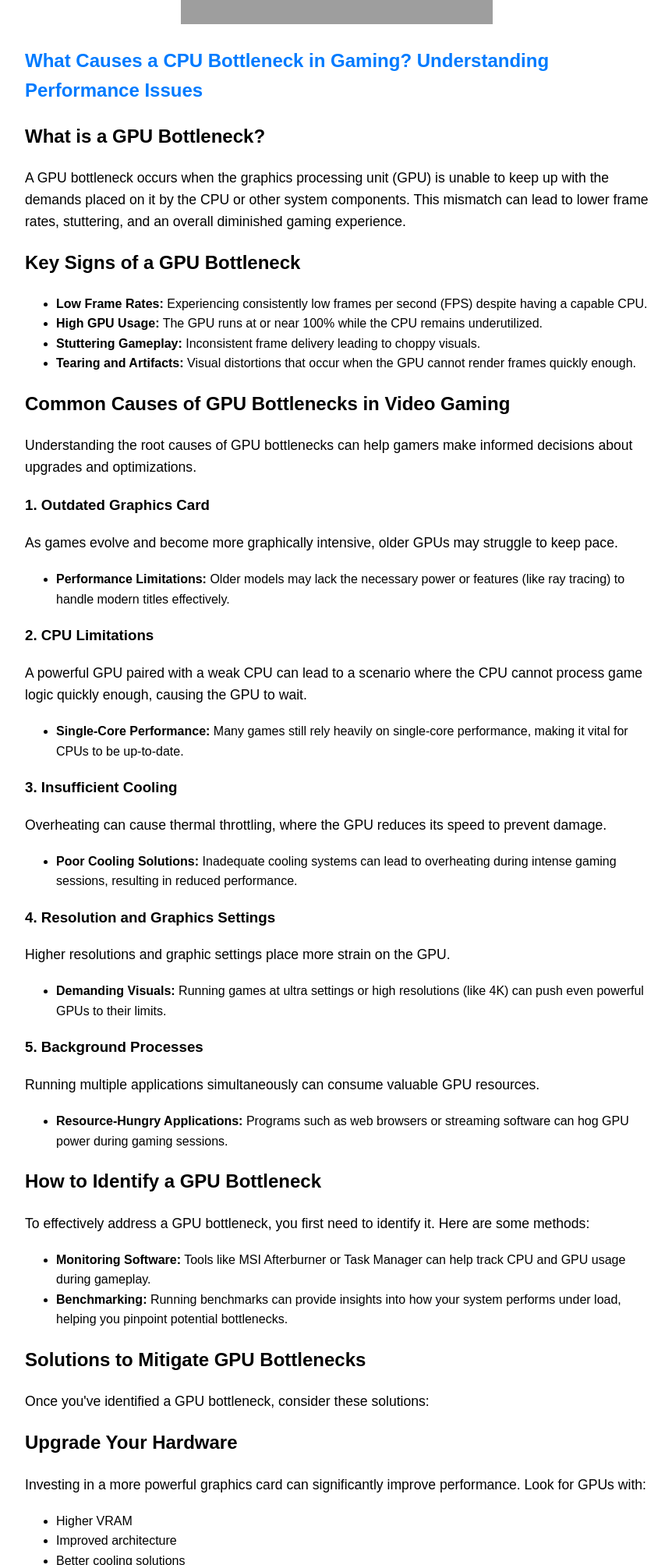
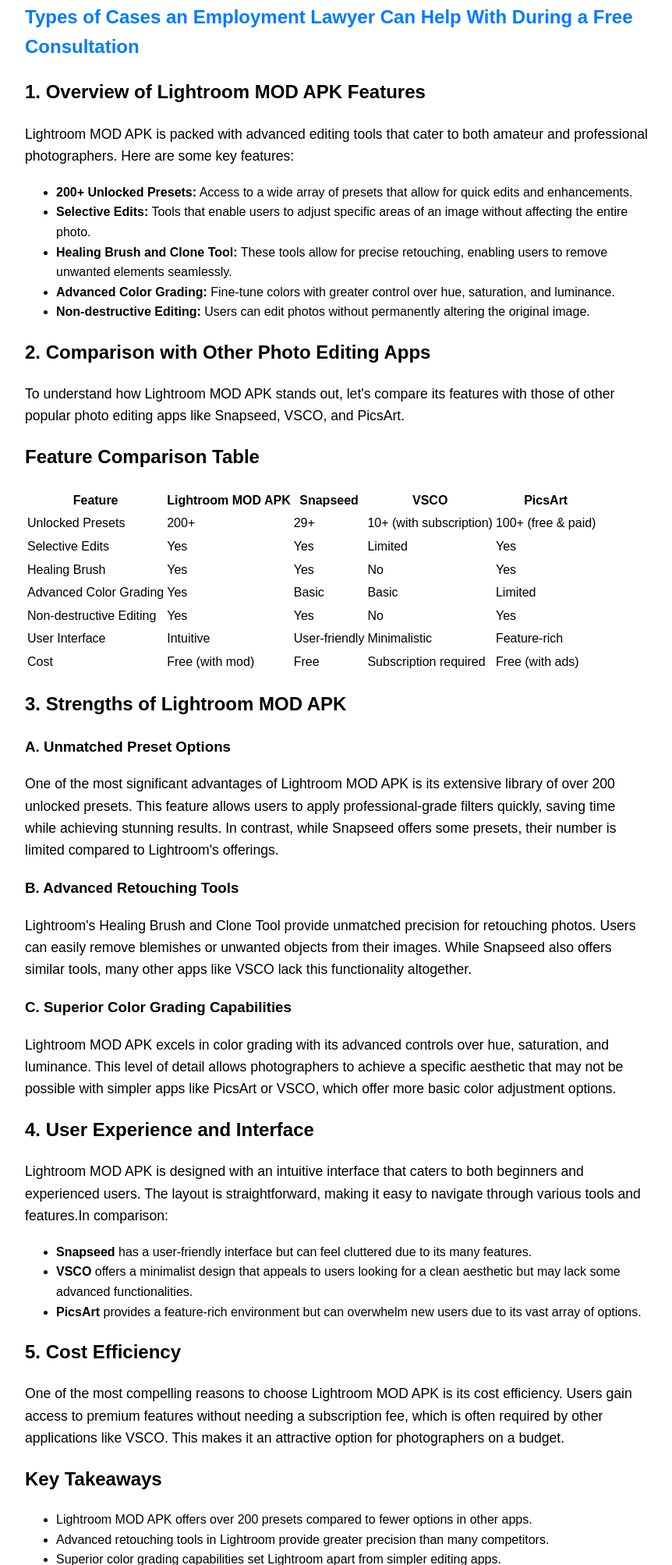
Before and after one commit to itspaulsays/thebottleneckcalculators, a plain HTML site: page index.html in a window 1280 px wide. Shown: the part 793-2800 px from the top of the page at 78% size, without its empty margins (208-1070 px from the left). Drawn offline with Linux system fonts and the light colour scheme; grey boxes are pictures that could not be loaded.

Commit message:
Update index.html

```diff
--- a/index.html
+++ b/index.html
@@ -1,13 +1,17 @@
+
 <!DOCTYPE html>
 <html>
 <head>
-  <meta name="viewport" content="width=device-width, initial-scale=1.0">
- <title>What Causes GPU Bottlenecks in Video Gaming? Complete Guide </title>
+ <meta name="viewport" content="width=device-width, initial-scale=1.0">
 
-  <meta name="description" content=" Explore the causes of GPU bottlenecks in video gaming, how they impact performance, and solutions to optimize your gaming experience">
+ <title> Comprehensive Guide on Advanced Editing Tools</title>
+
+  <meta name="description" content="  Discover how the advanced editing tools in Lightroom MOD APK stack up against other photo editing apps & Explore their features & usability">
 
  <meta name="robots" content="index,follow">
-  <link rel="canonical" href="https://itspaulsays.netlify.app">
+  <link rel="canonical" href="https://lightrapp.pages.dev">
+ <meta name="google-site-verification" content="NerwbrFSFVWkfU4NxDjkw8nvvggf4We3fE3LEbBNPrM" />
+
 
   <style>
     body {
@@ -47,111 +51,124 @@
 <body>
 
   <header>
-    <h1>What Causes GPU Bottlenecks in Video Gaming? A Comprehensive Guide</h1>
+    <h1>How Do the Advanced Editing Tools in Lightroom MOD APK Compare to Those in Other Photo Editing Apps?</h1>
    </header>
   <main>
 
-<p> In the fast-paced world of video gaming, performance is paramount. Gamers invest considerable time and resources to ensure their systems run smoothly, but sometimes they encounter frustrating slowdowns. One of the most common issues is a GPU bottleneck. Understanding what causes a GPU bottleneck is essential for gamers looking to enhance their gameplay experience. This article will explore the various factors that contribute to GPU bottlenecks in video gaming, offering insights and solutions for optimizing performance.</p>
-    <p>For further research on this topic and tools to analyze your setup better, visit <a href="https://thebottleneckcalculators.com/">thebottleneckcalculators</a></p>
+<p>In the realm of photo editing, Adobe Lightroom has carved out a niche for itself as a powerful and versatile tool. The introduction of Lightroom MOD APK has made it even more appealing by unlocking premium features that enhance the user experience without the cost of a subscription. But how do these advanced editing tools compare to those found in other popular photo editing apps? </p>
+  <p>In this article, we will explore and compare the advanced features of <a href="https://lrapp.net/">Lightroom premium apk</a> with those offered by other leading photo editing applications.</p>
 
 <div style="text-align: center;">
- <img src="https://i.postimg.cc/fLdFfYrK/1-2.jpg" alt="laptop.jpg" style="max-width: 100%; height: auto;">
+ <img src="https://i.postimg.cc/hjj3n3Ns/1-3.jpg" alt="lrapp.jpg" style="max-width: 100%; height: auto;">
 </div>
 
-<h2> <a href="https://itspaulsays.github.io/pcbottleneck/">What Causes a CPU Bottleneck in Gaming? Understanding Performance Issues</a></h2>
+<h2> <a href="https://abougoushlaw.bitbucket.io/"> Types of Cases an Employment Lawyer Can Help With During a Free Consultation</a></h2>
+<h2><strong>1. Overview of Lightroom MOD APK Features</strong></h2>
+<p>Lightroom MOD APK is packed with advanced editing tools that cater to both amateur and professional photographers. Here are some key features:</p>
+<ul>
+  <li><strong>200+ Unlocked Presets:</strong> Access to a wide array of presets that allow for quick edits and enhancements.</li>
+  <li><strong>Selective Edits:</strong> Tools that enable users to adjust specific areas of an image without affecting the entire photo.</li>
+  <li><strong>Healing Brush and Clone Tool:</strong> These tools allow for precise retouching, enabling users to remove unwanted elements seamlessly.</li>
+  <li><strong>Advanced Color Grading:</strong> Fine-tune colors with greater control over hue, saturation, and luminance.</li>
+  <li><strong>Non-destructive Editing:</strong> Users can edit photos without permanently altering the original image.</li>
+</ul>
+<h2><strong>2. Comparison with Other Photo Editing Apps</strong></h2>
+<p>To understand how Lightroom MOD APK stands out, let's compare its features with those of other popular photo editing apps like Snapseed, VSCO, and PicsArt.</p>
+<h2><strong>Feature Comparison Table</strong></h2>
+<table>
+  <tr>
+    <th>Feature</th>
+    <th>Lightroom MOD APK</th>
+    <th>Snapseed</th>
+    <th>VSCO</th>
+    <th>PicsArt</th>
+  </tr>
+  <tbody>
+    <tr>
+      <td>Unlocked Presets</td>
+      <td>200+</td>
+      <td>29+</td>
+      <td>10+ (with subscription)</td>
+      <td>100+ (free & paid)</td>
+    </tr>
+    <tr>
+      <td>Selective Edits</td>
+      <td>Yes</td>
+      <td>Yes</td>
+      <td>Limited</td>
+      <td>Yes</td>
+    </tr>
+    <tr>
+      <td>Healing Brush</td>
+      <td>Yes</td>
+      <td>Yes</td>
+      <td>No</td>
+      <td>Yes</td>
+    </tr>
+    <tr>
+      <td>Advanced Color Grading</td>
+      <td>Yes</td>
+      <td>Basic</td>
+      <td>Basic</td>
+      <td>Limited</td>
+    </tr>
+    <tr>
+      <td>Non-destructive Editing</td>
+      <td>Yes</td>
+      <td>Yes</td>
+      <td>No</td>
+      <td>Yes</td>
+    </tr>
+    <tr>
+      <td>User Interface</td>
+      <td>Intuitive</td>
+      <td>User-friendly</td>
+      <td>Minimalistic</td>
+      <td>Feature-rich</td>
+    </tr>
+    <tr>
+      <td>Cost</td>
+      <td>Free (with mod)</td>
+      <td>Free</td>
+      <td>Subscription required</td>
+      <td>Free (with ads)</td>
+    </tr>
+  </tbody>
+</table>
+<p> </p>
 
-<h2>What is a GPU Bottleneck?</h2>
-<p>A GPU bottleneck occurs when the graphics processing unit (GPU) is unable to keep up with the demands placed on it by the CPU or other system components. This mismatch can lead to lower frame rates, stuttering, and an overall diminished gaming experience.</p>
-<h2>Key Signs of a GPU Bottleneck</h2>
+<h2><strong>3. Strengths of Lightroom MOD APK</strong></h2>
+<h3><strong>A. Unmatched Preset Options</strong></h3>
+<p>One of the most significant advantages of Lightroom MOD APK is its extensive library of over 200 unlocked presets. This feature allows users to apply professional-grade filters quickly, saving time while achieving stunning results. In contrast, while Snapseed offers some presets, their number is limited compared to Lightroom's offerings.</p>
+<h3><strong>B. Advanced Retouching Tools</strong></h3>
+<p>Lightroom's Healing Brush and Clone Tool provide unmatched precision for retouching photos. Users can easily remove blemishes or unwanted objects from their images. While Snapseed also offers similar tools, many other apps like VSCO lack this functionality altogether.</p>
+<h3><strong>C. Superior Color Grading Capabilities</strong></h3>
+<p>Lightroom MOD APK excels in color grading with its advanced controls over hue, saturation, and luminance. This level of detail allows photographers to achieve a specific aesthetic that may not be possible with simpler apps like PicsArt or VSCO, which offer more basic color adjustment options.</p>
+<h2><strong>4. User Experience and Interface</strong></h2>
+<p>Lightroom MOD APK is designed with an intuitive interface that caters to both beginners and experienced users. The layout is straightforward, making it easy to navigate through various tools and features.In comparison:</p>
 <ul>
-  <li><strong>Low Frame Rates:</strong> Experiencing consistently low frames per second (FPS) despite having a capable CPU.</li>
-  <li><strong>High GPU Usage:</strong> The GPU runs at or near 100% while the CPU remains underutilized.</li>
-  <li><strong>Stuttering Gameplay:</strong> Inconsistent frame delivery leading to choppy visuals.</li>
-  <li><strong>Tearing and Artifacts:</strong> Visual distortions that occur when the GPU cannot render frames quickly enough.</li>
+  <li><strong>Snapseed</strong> has a user-friendly interface but can feel cluttered due to its many features.</li>
+  <li><strong>VSCO</strong> offers a minimalist design that appeals to users looking for a clean aesthetic but may lack some advanced functionalities.</li>
+  <li><strong>PicsArt</strong> provides a feature-rich environment but can overwhelm new users due to its vast array of options.</li>
 </ul>
-<h2>Common Causes of GPU Bottlenecks in Video Gaming</h2>
-<p>Understanding the root causes of GPU bottlenecks can help gamers make informed decisions about upgrades and optimizations.</p>
-<h3>1. <strong>Outdated Graphics Card</strong></h3>
-<p>As games evolve and become more graphically intensive, older GPUs may struggle to keep pace.</p>
+<h2><strong>5. Cost Efficiency</strong></h2>
+<p>One of the most compelling reasons to choose Lightroom MOD APK is its cost efficiency. Users gain access to premium features without needing a subscription fee, which is often required by other applications like VSCO. This makes it an attractive option for photographers on a budget.</p>
+<h2><strong>Key Takeaways</strong></h2>
 <ul>
-  <li><strong>Performance Limitations:</strong> Older models may lack the necessary power or features (like ray tracing) to handle modern titles effectively.</li>
-</ul>
-<h3>2. <strong>CPU Limitations</strong></h3>
-<p>A powerful GPU paired with a weak CPU can lead to a scenario where the CPU cannot process game logic quickly enough, causing the GPU to wait.</p>
-<ul>
-  <li><strong>Single-Core Performance:</strong> Many games still rely heavily on single-core performance, making it vital for CPUs to be up-to-date.</li>
-</ul>
-<h3>3. <strong>Insufficient Cooling</strong></h3>
-<p>Overheating can cause thermal throttling, where the GPU reduces its speed to prevent damage.</p>
-<ul>
-  <li><strong>Poor Cooling Solutions:</strong> Inadequate cooling systems can lead to overheating during intense gaming sessions, resulting in reduced performance.</li>
-</ul>
-<h3>4. <strong>Resolution and Graphics Settings</strong></h3>
-<p>Higher resolutions and graphic settings place more strain on the GPU.</p>
-<ul>
-  <li><strong>Demanding Visuals:</strong> Running games at ultra settings or high resolutions (like 4K) can push even powerful GPUs to their limits.</li>
-</ul>
-<h3>5. <strong>Background Processes</strong></h3>
-<p>Running multiple applications simultaneously can consume valuable GPU resources.</p>
-<ul>
-  <li><strong>Resource-Hungry Applications:</strong> Programs such as web browsers or streaming software can hog GPU power during gaming sessions.</li>
+  <li>Lightroom MOD APK offers over 200 presets compared to fewer options in other apps.</li>
+  <li>Advanced retouching tools in Lightroom provide greater precision than many competitors.</li>
+  <li>Superior color grading capabilities set Lightroom apart from simpler editing apps.</li>
+  <li>An intuitive user interface makes it accessible for all skill levels.</li>
+  <li>Cost-free access to premium features makes it an economical choice for photographers.</li>
 </ul>
 
-    <h2>How to Identify a GPU Bottleneck</h2>
-<p>To effectively address a GPU bottleneck, you first need to identify it. Here are some methods:</p>
-<ul>
-  <li><strong>Monitoring Software:</strong> Tools like MSI Afterburner or Task Manager can help track CPU and GPU usage during gameplay.</li>
-  <li><strong>Benchmarking:</strong> Running benchmarks can provide insights into how your system performs under load, helping you pinpoint potential bottlenecks.</li>
-</ul>
-<h2>Solutions to Mitigate GPU Bottlenecks</h2>
-<p>Once you've identified a GPU bottleneck, consider these solutions:</p>
-<h2>Upgrade Your Hardware</h2>
-<p>Investing in a more powerful graphics card can significantly improve performance. Look for GPUs with:</p>
-<ul>
-  <li>Higher VRAM</li>
-  <li>Improved architecture</li>
-  <li>Better cooling solutions</li>
-</ul>
-<h2>Optimize Your System</h2>
-<p>Make sure your system runs efficiently by:</p>
-<ul>
-  <li>Closing unnecessary background applications</li>
-  <li>Keeping your operating system and drivers updated</li>
-  <li>Regularly cleaning out dust from components to improve airflow</li>
-</ul>
-<h2>Adjust Game Settings</h2>
-<p>Tweaking in-game settings can alleviate some pressure on the GPU:</p>
-<ul>
-  <li>Lower graphical settings that are heavily reliant on GPU power.</li>
-  <li>Reduce resolution settings if experiencing significant frame drops.</li>
-</ul>
-<h2>Overclocking</h2>
-<p>If you have experience with hardware modifications, overclocking your GPU can yield additional performance gains. However, this should be done cautiously due to potential overheating risks.</p>
-<h2>Key Takeaways</h2>
-<ul>
-  <li>A GPU bottleneck occurs when the graphics card cannot keep up with other components in a gaming system.</li>
-  <li>Common causes include outdated graphics cards, CPU limitations, insufficient cooling, high resolution settings, and background processes.</li>
-  <li>Identifying a bottleneck involves monitoring system performance and running benchmarks.</li>
-  <li>Solutions include upgrading hardware, optimizing system settings, adjusting game configurations, and overclocking if applicable.</li>
-</ul>
-<h2>Frequently Asked Questions (FAQs)</h2>
-<p><strong>1. How do I know if my game is GPU bottlenecked?</strong></p>
-<p>You can monitor your CPU and GPU usage using software like MSI Afterburner or Task Manager while playing games. If your GPU usage is consistently at 100% while your CPU is underutilized, you likely have a bottleneck.</p>
-<p><strong>2. Can I fix a GPU bottleneck without upgrading my hardware?</strong></p>
-<p>Yes! You can optimize your current setup by closing unnecessary applications, improving cooling solutions, lowering graphical settings in games, and ensuring drivers are up-to-date.</p>
-<p><strong>3. What is considered a good FPS for gaming?</strong></p>
-<p>Generally, 60 FPS is considered smooth for most games. Competitive gamers often aim for 120 FPS or higher for better responsiveness.</p>
-<p><strong>4. Should I prioritize upgrading my CPU or GPU first?</strong></p>
-<p>It depends on your current setup and which component is causing the most significant performance issues. If you notice high GPU usage while your CPU remains underutilized, consider upgrading your graphics card first.</p>
-<h2>Conclusion</h2>
-<p>Understanding what causes a GPU bottleneck in video gaming is crucial for any serious gamer looking to enhance their experience. By identifying potential issues such as outdated hardware or inefficient game settings, you can take actionable steps toward optimizing your system. Whether through hardware upgrades or simple adjustments in settings, addressing these bottlenecks will lead to smoother gameplay and improved performance overall. </p>
-
-
-
-
-
-
-
+    <h2><strong>Frequently Asked Questions (FAQs)</strong></h2>
+<p><strong>Q1: Is Lightroom MOD APK safe to use?</strong>A1: While many users report positive experiences, it's essential to download from reputable sources and ensure your device's security settings are in place.</p>
+<p><strong>Q2: How does non-destructive editing work in Lightroom?</strong>A2: Non-destructive editing allows you to make changes without altering the original image file, meaning you can revert back at any time.</p>
+<p><strong>Q3: Can I use Lightroom MOD APK offline?</strong>A3: Yes, you can edit photos offline once you've downloaded the app and any necessary resources.</p>
+<p><strong>Q4: How does Lightroom compare with Photoshop?</strong>A4: While Photoshop offers more extensive graphic design capabilities, Lightroom excels in photo management and batch processing, making it ideal for photographers.</p>
+<h2><strong>Conclusion</strong></h2>
+<p>In conclusion, the advanced editing tools available in Lightroom MOD APK provide a robust alternative to other popular photo editing apps like Snapseed, VSCO, and PicsArt. With unmatched preset options, superior retouching capabilities, and advanced color grading features, Lightroom stands out as a top choice for both amateur and professional photographers alike. Its intuitive interface combined with cost-effective access makes it an appealing option for anyone looking to elevate their photography game without breaking the bank.</p>
 
 
 
```
